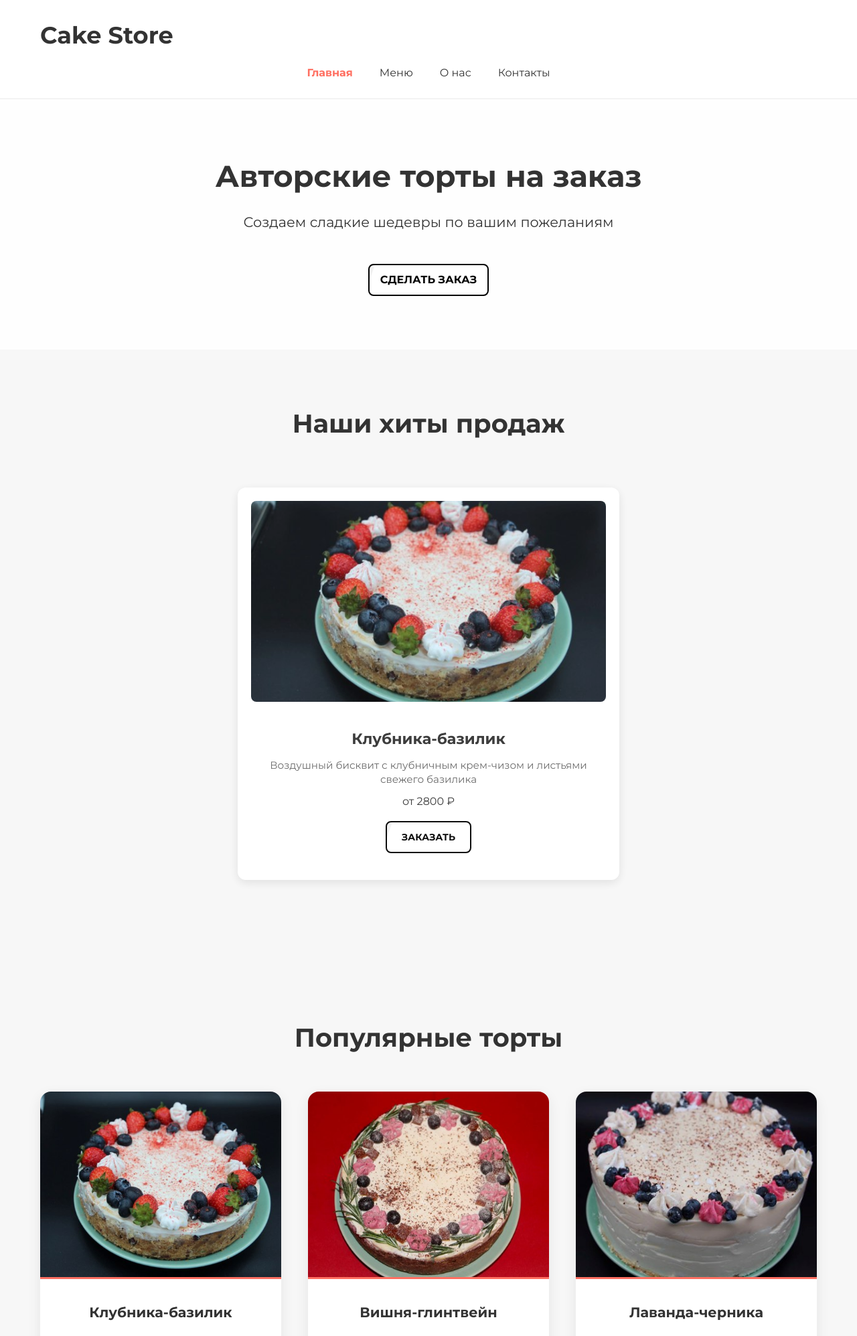
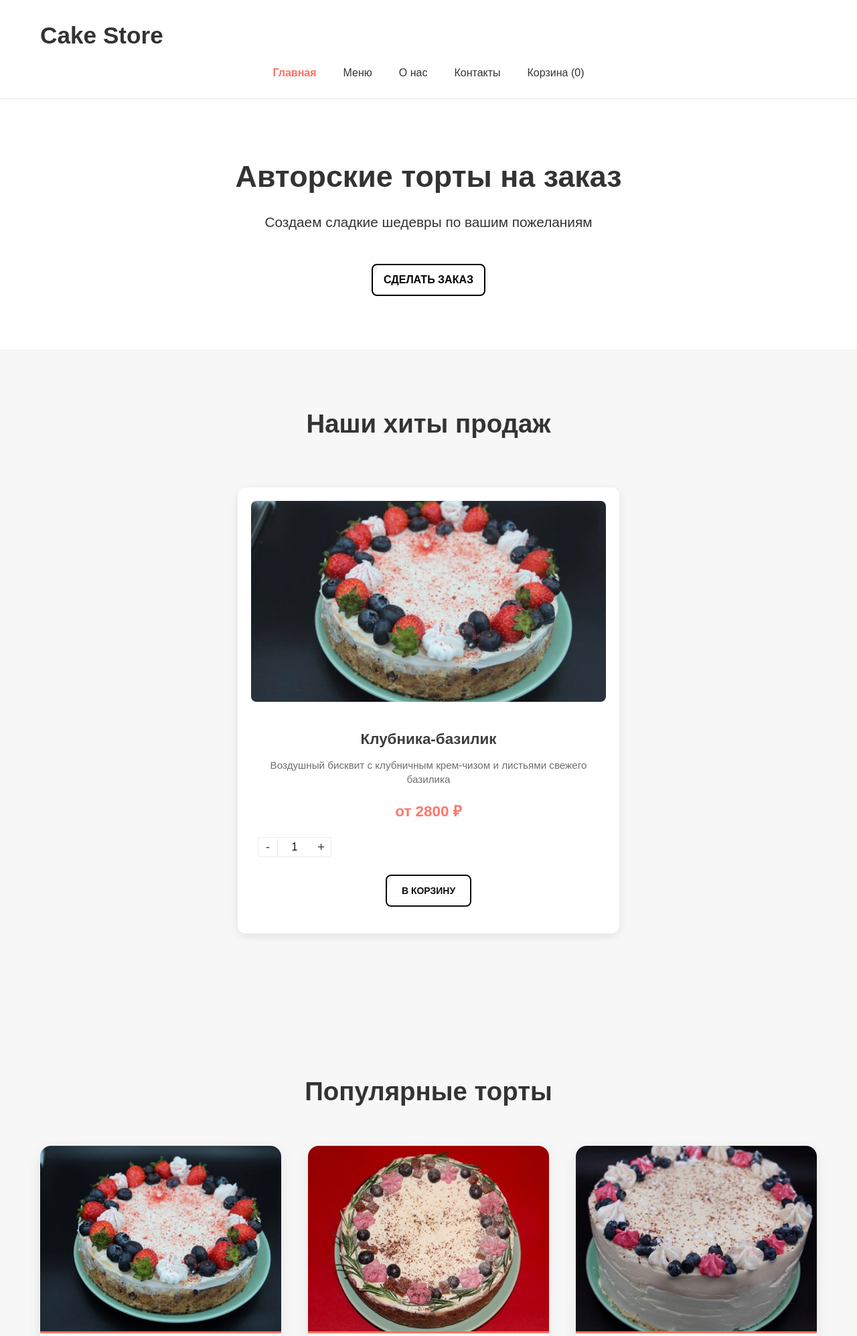
Before and after one commit to PeafulLeopold/WEB-Project, a Flask app: page / in a window 1280 px wide. Shown: the top 1995 px of the page at 67% size. Run offline with Flask 3, Linux system fonts and the light colour scheme; data that the repository does not hold is empty; some libraries are stand-ins or nearby versions.

Commit message:
корзина

```diff
--- a/main.py
+++ b/main.py
@@ -1,10 +1,18 @@
-from flask import Flask, render_template
+from flask import Flask, render_template, request, redirect, url_for, session
+from flask_wtf.csrf import CSRFProtect, generate_csrf
+from db.database import db, CartItem, Order
+import json
+from datetime import datetime
 
 app = Flask(__name__, static_folder='media', static_url_path='/media')
 app.config['SECRET_KEY'] = 'your_secret_key'
+app.config['SQLALCHEMY_DATABASE_URI'] = 'sqlite:///cakes.db'
+app.config['SQLALCHEMY_TRACK_MODIFICATIONS'] = False
+
+csrf = CSRFProtect(app)
+db.init_app(app)
 
 def get_cake_data():
-    # Данные для слайдера на главной
     slider_cakes = [
         {
             'image': 'strawberry_basil.jpg',
@@ -25,7 +33,6 @@ def get_cake_data():
             'description': 'Нежный бисквит с черничной начинкой и лавандовым ароматом'
         }
     ]
-    # Популярные торты для меню
     popular_cakes = [
         {
             'image': 'strawberry_basil.jpg',
@@ -51,34 +58,152 @@ def get_cake_data():
         'popular_cakes': popular_cakes
     }
 
+with app.app_context():
+    db.create_all()
+
+@app.context_processor
+def inject_csrf_token():
+    return dict(csrf_token=generate_csrf)
+
 @app.route('/')
 def index():
     cakes = get_cake_data()
+    cart_items = CartItem.query.all()
     return render_template('index.html',
-                            slider_cakes=cakes['slider_cakes'],
-                            popular_cakes=cakes['popular_cakes'],
-                            page_title="Главная",
-                            active_page="home")
+                           slider_cakes=cakes['slider_cakes'],
+                           popular_cakes=cakes['popular_cakes'],
+                           page_title="Главная",
+                           active_page="home",
+                           cart=cart_items,
+                           return_url=url_for('index'))
 
 @app.route('/menu')
 def menu():
     cakes = get_cake_data()
+    cart_items = CartItem.query.all()
     return render_template('menu.html',
-                            cakes=cakes['popular_cakes'],
-                            page_title="Меню",
-                            active_page="menu")
+                           cakes=cakes['popular_cakes'],
+                           page_title="Меню",
+                           active_page="menu",
+                           cart=cart_items,
+                           return_url=url_for('menu'))
 
 @app.route('/about')
 def about():
+    cart_items = CartItem.query.all()
     return render_template('about.html',
-                            page_title="О нас",
-                            active_page="about")
+                           page_title="О нас",
+                           active_page="about",
+                           cart=cart_items)
 
 @app.route('/contact')
 def contact():
+    cart_items = CartItem.query.all()
     return render_template('contact.html',
-                            page_title="Контакты",
-                            active_page="contact")
+                           page_title="Контакты",
+                           active_page="contact",
+                           cart=cart_items)
+
+@app.route('/add_to_cart', methods=['POST'])
+def add_to_cart():
+    cake_name = request.form.get('cake_name')
+    cake_price = int(request.form.get('cake_price'))
+    quantity = int(request.form.get('quantity', 1))
+    return_url = request.form.get('return_url', url_for('index'))
+
+    cart_item = CartItem.query.filter_by(name=cake_name).first()
+    if cart_item:
+        cart_item.quantity += quantity
+    else:
+        cart_item = CartItem(name=cake_name, price=cake_price, quantity=quantity)
+        db.session.add(cart_item)
+    db.session.commit()
+    return redirect(return_url)
+
+@app.route('/cart')
+def cart():
+    cart_items = CartItem.query.all()
+    cart_items_with_totals = [
+        {
+            'id': item.id,
+            'name': item.name,
+            'price': item.price,
+            'quantity': item.quantity,
+            'total': item.price * item.quantity
+        } for item in cart_items
+    ]
+    return render_template('cart.html',
+                           cart=cart_items_with_totals,
+                           page_title="Корзина",
+                           active_page="cart")
+
+@app.route('/checkout', methods=['GET', 'POST'])
+def checkout():
+    cart_items = CartItem.query.all()
+    if not cart_items:
+        return redirect(url_for('cart'))  # Redirect to cart if empty
+
+    cart_items_with_totals = [
+        {
+            'id': item.id,
+            'name': item.name,
+            'price': item.price,
+            'quantity': item.quantity,
+            'total': item.price * item.quantity
+        } for item in cart_items
+    ]
+    total = sum(item['total'] for item in cart_items_with_totals)
+
+    if request.method == 'POST':
+        name = request.form.get('name')
+        email = request.form.get('email')
+        phone = request.form.get('phone')
+        delivery = 'delivery' in request.form  # Checkbox for delivery
+        address = request.form.get('address') if delivery else None
+
+        # Validate required fields
+        if not all([name, email, phone]):
+            return render_template('checkout.html',
+                                   cart=cart_items_with_totals,
+                                   total=total,
+                                   page_title="Оформление заказа",
+                                   active_page="cart",
+                                   error="Пожалуйста, заполните все обязательные поля.")
+
+        # Save order to database
+        order_items = json.dumps(cart_items_with_totals)  # Store as JSON string
+        order = Order(
+            name=name,
+            email=email,
+            phone=phone,
+            address=address,
+            delivery=delivery,
+            items=order_items,
+            total=total
+        )
+        db.session.add(order)
+
+        # Clear cart
+        CartItem.query.delete()
+        db.session.commit()
+
+        return redirect(url_for('confirmation', order_id=order.id))
+
+    return render_template('checkout.html',
+                           cart=cart_items_with_totals,
+                           total=total,
+                           page_title="Оформление заказа",
+                           active_page="cart")
+
+@app.route('/confirmation/<int:order_id>')
+def confirmation(order_id):
+    order = Order.query.get_or_404(order_id)
+    items = json.loads(order.items)  # Parse JSON string back to list
+    return render_template('confirmation.html',
+                           order=order,
+                           items=items,
+                           page_title="Заказ подтвержден",
+                           active_page="cart")
 
 if __name__ == '__main__':
     app.run(debug=True)
--- a/media/css/style.css
+++ b/media/css/style.css
@@ -5,7 +5,7 @@
 }
 
 body {
-  font-family: 'Montserrat', sans-serif;
+  font-family: "Montserrat", sans-serif;
   background-color: #f7f7f7;
   color: #333;
   line-height: 1.6;
@@ -49,7 +49,7 @@ header h1 {
 }
 
 .nav-link::after {
-  content: '';
+  content: "";
   position: absolute;
   bottom: -3px;
   left: 0;
@@ -82,7 +82,10 @@ header h1 {
 /* Hero */
 .hero {
   text-align: center;
-  background: linear-gradient(rgba(255,255,255,0.9), rgba(255,255,255,0.9));
+  background: linear-gradient(
+    rgba(255, 255, 255, 0.9),
+    rgba(255, 255, 255, 0.9)
+  );
 }
 
 .hero h2 {
@@ -118,7 +121,7 @@ header h1 {
 .slide-content {
   background: white;
   border-radius: 12px;
-  box-shadow: 0 4px 15px rgba(0,0,0,0.1);
+  box-shadow: 0 4px 15px rgba(0, 0, 0, 0.1);
   padding: 20px;
 }
 
@@ -158,7 +161,7 @@ header h1 {
   background: white;
   border-radius: 16px;
   overflow: hidden;
-  box-shadow: 0 6px 20px rgba(0,0,0,0.08);
+  box-shadow: 0 6px 20px rgba(0, 0, 0, 0.08);
   transition: transform 0.3s;
 }
 
@@ -278,7 +281,7 @@ footer {
   max-width: 500px;
   width: 90%;
   text-align: center;
-  box-shadow: 0 6px 20px rgba(0,0,0,0.08);
+  box-shadow: 0 6px 20px rgba(0, 0, 0, 0.08);
 }
 
 .modal-image {
@@ -328,7 +331,7 @@ footer {
   display: inline-flex;
   align-items: center;
   justify-content: center;
-  font-family: 'Montserrat', sans-serif;
+  font-family: "Montserrat", sans-serif;
   font-weight: 700;
   text-transform: uppercase;
   text-decoration: none;
@@ -337,7 +340,8 @@ footer {
   border: 2px solid #000;
   border-radius: 0.5rem;
   cursor: pointer;
-  transition: transform 0.2s ease, box-shadow 0.2s ease, background-color 0.3s ease;
+  transition: transform 0.2s ease, box-shadow 0.2s ease,
+    background-color 0.3s ease;
   height: 3rem;
   min-width: 8rem;
   padding: 0 1rem;
@@ -378,7 +382,7 @@ footer {
 .payment-form {
   padding: 30px;
   border-radius: 16px;
-  box-shadow: 0 6px 20px rgba(0,0,0,0.08);
+  box-shadow: 0 6px 20px rgba(0, 0, 0, 0.08);
 }
 
 .payment-form input,
@@ -387,7 +391,7 @@ footer {
   padding: 12px 15px;
   border: 1px solid #eaeaea;
   border-radius: 8px;
-  font-family: 'Montserrat', sans-serif;
+  font-family: "Montserrat", sans-serif;
   font-size: 1rem;
   transition: border 0.3s;
 }
@@ -395,6 +399,78 @@ footer {
 .payment-form input:focus {
   border-color: #ff6f61;
   outline: none;
+}
+
+/* Cart Styles */
+.cart-quantity {
+  width: 60px;
+  padding: 8px;
+  border: 1px solid #eaeaea;
+  border-radius: 8px;
+  font-family: "Montserrat", sans-serif;
+  font-size: 1rem;
+  margin-right: 10px;
+}
+
+.cart-button {
+  background-color: #ff6f61;
+  color: white;
+  border: none;
+}
+
+.cart-button:hover {
+  background-color: #e65a50;
+}
+
+/* Quantity Selector */
+.quantity-selector {
+  display: flex;
+  align-items: center;
+  margin: 10px 0;
+}
+
+.quantity-btn {
+  background-color: #fff;
+  border: 1px solid #eaeaea;
+  color: #333;
+  font-size: 1.2rem;
+  width: 30px;
+  height: 30px;
+  display: flex;
+  align-items: center;
+  justify-content: center;
+  cursor: pointer;
+  transition: background-color 0.3s, color 0.3s;
+  border-radius: 4px 0 0 4px;
+}
+
+.quantity-btn.plus {
+  border-radius: 0 4px 4px 0;
+  border-left: none;
+}
+
+.quantity-btn:hover {
+  background-color: #ff6f61;
+  color: #fff;
+}
+
+.quantity-input {
+  width: 50px;
+  height: 30px;
+  text-align: center;
+  border: 1px solid #eaeaea;
+  border-left: none;
+  border-right: none;
+  font-family: "Montserrat", sans-serif;
+  font-size: 1rem;
+  appearance: none;
+  -moz-appearance: textfield;
+}
+
+.quantity-input::-webkit-outer-spin-button,
+.quantity-input::-webkit-inner-spin-button {
+  -webkit-appearance: none;
+  margin: 0;
 }
 
 /* Responsive */
@@ -480,7 +556,7 @@ footer {
 .team-photo {
   width: 100%;
   border-radius: 12px;
-  box-shadow: 0 10px 30px rgba(0,0,0,0.1);
+  box-shadow: 0 10px 30px rgba(0, 0, 0, 0.1);
 }
 
 .awards {
@@ -522,7 +598,7 @@ footer {
   padding: 30px 20px;
   background: white;
   border-radius: 12px;
-  box-shadow: 0 5px 15px rgba(0,0,0,0.05);
+  box-shadow: 0 5px 15px rgba(0, 0, 0, 0.05);
   transition: transform 0.3s;
 }
 
@@ -561,7 +637,7 @@ footer {
   background: white;
   padding: 30px;
   border-radius: 16px;
-  box-shadow: 0 6px 20px rgba(0,0,0,0.08);
+  box-shadow: 0 6px 20px rgba(0, 0, 0, 0.08);
 }
 
 .contact-item {
@@ -591,7 +667,7 @@ footer {
   background: white;
   padding: 30px;
   border-radius: 16px;
-  box-shadow: 0 6px 20px rgba(0,0,0,0.08);
+  box-shadow: 0 6px 20px rgba(0, 0, 0, 0.08);
 }
 
 .contact-form h3 {
@@ -610,7 +686,7 @@ footer {
   padding: 12px 15px;
   border: 1px solid #eaeaea;
   border-radius: 8px;
-  font-family: 'Montserrat', sans-serif;
+  font-family: "Montserrat", sans-serif;
   font-size: 1rem;
   transition: border 0.3s;
 }
@@ -630,7 +706,7 @@ footer {
   height: 400px;
   border-radius: 16px;
   overflow: hidden;
-  box-shadow: 0 6px 20px rgba(0,0,0,0.08);
+  box-shadow: 0 6px 20px rgba(0, 0, 0, 0.08);
   margin-top: 20px;
 }
 
@@ -658,7 +734,7 @@ footer {
   border-radius: 50px;
   text-decoration: none;
   font-weight: 500;
-  box-shadow: 0 4px 15px rgba(0,0,0,0.1);
+  box-shadow: 0 4px 15px rgba(0, 0, 0, 0.1);
   transition: transform 0.3s, background 0.3s;
 }
 
@@ -677,7 +753,7 @@ footer {
   display: inline-flex;
   align-items: center;
   justify-content: center;
-  font-family: 'Montserrat', sans-serif;
+  font-family: "Montserrat", sans-serif;
   font-weight: 700;
   text-transform: uppercase;
   text-decoration: none;
@@ -686,7 +762,8 @@ footer {
   border: 2px solid #000;
   border-radius: 0.5rem;
   cursor: pointer;
-  transition: transform 0.2s ease, box-shadow 0.2s ease, background-color 0.3s ease;
+  transition: transform 0.2s ease, box-shadow 0.2s ease,
+    background-color 0.3s ease;
   position: relative;
   overflow: hidden;
   transform-origin: center;
@@ -773,3 +850,12 @@ footer {
     grid-template-columns: 1fr;
   }
 }
+
+.form-group {
+    margin-bottom: 15px;
+}
+.form-group label {
+    display: flex;
+    align-items: center;
+    gap: 10px;
+}
--- a/templates/index.html
+++ b/templates/index.html
@@ -3,9 +3,9 @@
 <head>
     <meta charset="UTF-8">
     <meta name="viewport" content="width=device-width, initial-scale=1.0">
-  <title>Cake Store - Главная</title>
-  <link rel="stylesheet" href="{{ url_for('static', filename='css/style.css') }}">
-  <link href="https://fonts.googleapis.com/css?family=Montserrat:400,700&display=swap" rel="stylesheet">
+    <title>{{ page_title }} - Cake Store</title>
+    <link rel="stylesheet" href="/media/css/style.css">
+    <script src="/media/js/slider.js"></script>
 </head>
 <body>
     <header>
@@ -13,10 +13,11 @@
             <h1>Cake Store</h1>
             <nav>
                 <ul class="nav-list">
-          <li><a href="{{ url_for('index') }}" class="nav-link active">Главная</a></li>
-          <li><a href="{{ url_for('menu') }}" class="nav-link">Меню</a></li>
-          <li><a href="{{ url_for('about') }}" class="nav-link">О нас</a></li>
-          <li><a href="{{ url_for('contact') }}" class="nav-link">Контакты</a></li>
+                    <li><a href="{{ url_for('index') }}" class="nav-link {% if active_page == 'home' %}active{% endif %}">Главная</a></li>
+                    <li><a href="{{ url_for('menu') }}" class="nav-link {% if active_page == 'menu' %}active{% endif %}">Меню</a></li>
+                    <li><a href="{{ url_for('about') }}" class="nav-link {% if active_page == 'about' %}active{% endif %}">О нас</a></li>
+                    <li><a href="{{ url_for('contact') }}" class="nav-link {% if active_page == 'contact' %}active{% endif %}">Контакты</a></li>
+                    <li><a href="{{ url_for('cart') }}" class="nav-link">Корзина ({{ cart|length }})</a></li>
                 </ul>
             </nav>
         </div>
@@ -27,11 +28,11 @@
             <div class="container">
                 <h2>Авторские торты на заказ</h2>
                 <p class="hero-subtitle">Создаем сладкие шедевры по вашим пожеланиям</p>
-        <a href="{{ url_for('contact') }}" class="btn">Сделать заказ</a>
+                <a href="{{ url_for('menu') }}" class="btn">Сделать заказ</a> <!-- Updated link to /menu -->
             </div>
         </section>
 
-    <section class="slider-section section-spacing">
+        <section class="section-spacing">
             <div class="container">
                 <h2 class="section-title">Наши хиты продаж</h2>
                 <div class="slider">
@@ -40,13 +41,24 @@
                         <div class="slide">
                             <div class="slide-content">
                                 <div class="slide-image">
-                              <img src="{{ url_for('static', filename='images/cakes/' + cake.image) }}" alt="{{ cake.name }}">
+                                    <img src="/media/images/cakes/{{ cake.image }}" alt="{{ cake.name }}">
                                 </div>
                                 <div class="slide-info">
                                     <h3 class="cake-title">{{ cake.name }}</h3>
                                     <p class="cake-description">{{ cake.description }}</p>
-                              <div class="cake-price">от {{ cake.price }} ₽</div>
-                              <a href="#modal-slider-{{ loop.index }}" class="btn small">Заказать</a>
+                                    <p class="price">от {{ cake.price }} ₽</p>
+                                    <form action="{{ url_for('add_to_cart') }}" method="POST">
+                                        <input type="hidden" name="csrf_token" value="{{ csrf_token() }}">
+                                        <input type="hidden" name="cake_name" value="{{ cake.name }}">
+                                        <input type="hidden" name="cake_price" value="{{ cake.price }}">
+                                        <input type="hidden" name="return_url" value="{{ return_url }}">
+                                        <div class="quantity-selector">
+                                            <button type="button" class="quantity-btn minus">-</button>
+                                            <input type="number" name="quantity" value="1" min="1" class="quantity-input">
+                                            <button type="button" class="quantity-btn plus">+</button>
+                                        </div>
+                                        <button type="submit" class="btn small">В корзину</button>
+                                    </form>
                                 </div>
                             </div>
                         </div>
@@ -56,18 +68,29 @@
             </div>
         </section>
 
-    <section class="gallery section-spacing">
+        <section class="section-spacing">
             <div class="container">
                 <h2 class="section-title">Популярные торты</h2>
                 <div class="cake-grid">
                     {% for cake in popular_cakes %}
                     <div class="cake-card">
-            <img src="{{ url_for('static', filename='images/cakes/' + cake.image) }}" alt="{{ cake.name }}">
+                        <img src="/media/images/cakes/{{ cake.image }}" alt="{{ cake.name }}">
                         <div class="cake-info">
                             <h3>{{ cake.name }}</h3>
                             <p class="description">{{ cake.description }}</p>
                             <p class="price">{{ cake.price }} руб.</p>
-              <a href="#modal-gallery-{{ loop.index }}" class="btn small">Заказать</a>
+                            <form action="{{ url_for('add_to_cart') }}" method="POST">
+                                <input type="hidden" name="csrf_token" value="{{ csrf_token() }}">
+                                <input type="hidden" name="cake_name" value="{{ cake.name }}">
+                                <input type="hidden" name="cake_price" value="{{ cake.price }}">
+                                <input type="hidden" name="return_url" value="{{ return_url }}">
+                                <div class="quantity-selector">
+                                    <button type="button" class="quantity-btn minus">-</button>
+                                    <input type="number" name="quantity" value="1" min="1" class="quantity-input">
+                                    <button type="button" class="quantity-btn plus">+</button>
+                                </div>
+                                <button type="submit" class="btn small">В корзину</button>
+                            </form>
                         </div>
                     </div>
                     {% endfor %}
@@ -103,76 +126,70 @@
         </div>
     </footer>
 
-  <!-- Модальные окна для слайдера -->
     {% for cake in slider_cakes %}
-  <div id="modal-slider-{{ loop.index }}" class="modal">
+    <div id="modal-{{ loop.index }}" class="modal">
         <div class="modal-content">
             <a href="#" class="modal-close">×</a>
-      <img src="{{ url_for('static', filename='images/cakes/' + cake.image) }}" alt="{{ cake.name }}" class="modal-image">
+            <img src="/media/images/cakes/{{ cake.image }}" alt="{{ cake.name }}" class="modal-image">
             <h3 class="modal-title">{{ cake.name }}</h3>
             <p class="modal-description">{{ cake.description }}</p>
             <p class="modal-price">от {{ cake.price }} ₽</p>
-      <a href="#payment-modal-slider-{{ loop.index }}" class="btn small modal-pay-button">Оплатить</a>
+            <a href="#payment-{{ loop.index }}" class="modal-pay-button">Оплатить</a>
         </div>
     </div>
-  <!-- Модальное окно оплаты -->
-  <div id="payment-modal-slider-{{ loop.index }}" class="modal">
+
+    <div id="payment-{{ loop.index }}" class="modal">
         <div class="modal-content payment-form">
             <a href="#" class="modal-close">×</a>
-      <h3 class="modal-title">Оплата за {{ cake.name }}</h3>
-      <form action="#submit-payment" method="POST">
+            <h3>Оплата за {{ cake.name }}</h3>
+            <form>
                 <div class="form-group">
-          <input type="text" name="cardholder" placeholder="Имя владельца карты" required>
+                    <input type="text" placeholder="Ваше имя" required>
                 </div>
                 <div class="form-group">
-          <input type="tel" name="cardnumber" placeholder="Номер карты (16 цифр)" pattern="[0-9]{16}" required>
+                    <input type="email" placeholder="Email" required>
                 </div>
                 <div class="form-group">
-          <input type="text" name="expiry" placeholder="MM/YY" pattern="(0[1-9]|1[0-2])/[0-9]{2}" required>
+                    <input type="tel" placeholder="Телефон" required>
                 </div>
                 <div class="form-group">
-          <input type="tel" name="cvv" placeholder="CVV (3 цифры)" pattern="[0-9]{3}" required>
+                    <input type="text" placeholder="Номер карты" required>
                 </div>
-        <input type="hidden" name="cake_name" value="{{ cake.name }}">
-        <input type="hidden" name="cake_price" value="{{ cake.price }}">
                 <button type="submit" class="btn">Подтвердить оплату</button>
             </form>
         </div>
     </div>
     {% endfor %}
 
-  <!-- Модальные окна для галереи -->
     {% for cake in popular_cakes %}
-  <div id="modal-gallery-{{ loop.index }}" class="modal">
+    <div id="modal-pop-{{ loop.index }}" class="modal">
         <div class="modal-content">
             <a href="#" class="modal-close">×</a>
-      <img src="{{ url_for('static', filename='images/cakes/' + cake.image) }}" alt="{{ cake.name }}" class="modal-image">
+            <img src="/media/images/cakes/{{ cake.image }}" alt="{{ cake.name }}" class="modal-image">
             <h3 class="modal-title">{{ cake.name }}</h3>
             <p class="modal-description">{{ cake.description }}</p>
             <p class="modal-price">{{ cake.price }} руб.</p>
-      <a href="#payment-modal-gallery-{{ loop.index }}" class="btn small modal-pay-button">Оплатить</a>
+            <a href="#payment-pop-{{ loop.index }}" class="modal-pay-button">Оплатить</a>
         </div>
     </div>
-  <!-- Модальное окно оплаты -->
-  <div id="payment-modal-gallery-{{ loop.index }}" class="modal">
+
+    <div id="payment-pop-{{ loop.index }}" class="modal">
         <div class="modal-content payment-form">
             <a href="#" class="modal-close">×</a>
-      <h3 class="modal-title">Оплата за {{ cake.name }}</h3>
-      <form action="#submit-payment" method="POST">
+            <h3>Оплата за {{ cake.name }}</h3>
+            <form>
                 <div class="form-group">
-          <input type="text" name="cardholder" placeholder="Имя владельца карты" required>
+                    <input type="text" placeholder="Ваше имя" required>
                 </div>
                 <div class="form-group">
-          <input type="tel" name="cardnumber" placeholder="Номер карты (16 цифр)" pattern="[0-9]{16}" required>
+                    <input type="email" placeholder="Email" required>
                 </div>
                 <div class="form-group">
-          <input type="text" name="expiry" placeholder="MM/YY" pattern="(0[1-9]|1[0-2])/[0-9]{2}" required>
+                    <input type="tel" placeholder="Телефон" required>
                 </div>
                 <div class="form-group">
-          <input type="tel" name="cvv" placeholder="CVV (3 цифры)" pattern="[0-9]{3}" required>
+                    <input type="text" placeholder="Номер карты" required>
                 </div>
-        <input type="hidden" name="cake_name" value="{{ cake.name }}">
-        <input type="hidden" name="cake_price" value="{{ cake.price }}">
                 <button type="submit" class="btn">Подтвердить оплату</button>
             </form>
         </div>
```
Also changed, not shown: db/database.py (+17 -0 lines), media/js/slider.js (+19 -0 lines), templates/cart.html (added, +72 -0 lines), templates/checkout.html (added, +103 -0 lines), templates/confirmation.html (added, +77 -0 lines), templates/menu.html (+34 -27 lines). Lines whose indentation alone changed are shown as unchanged.
